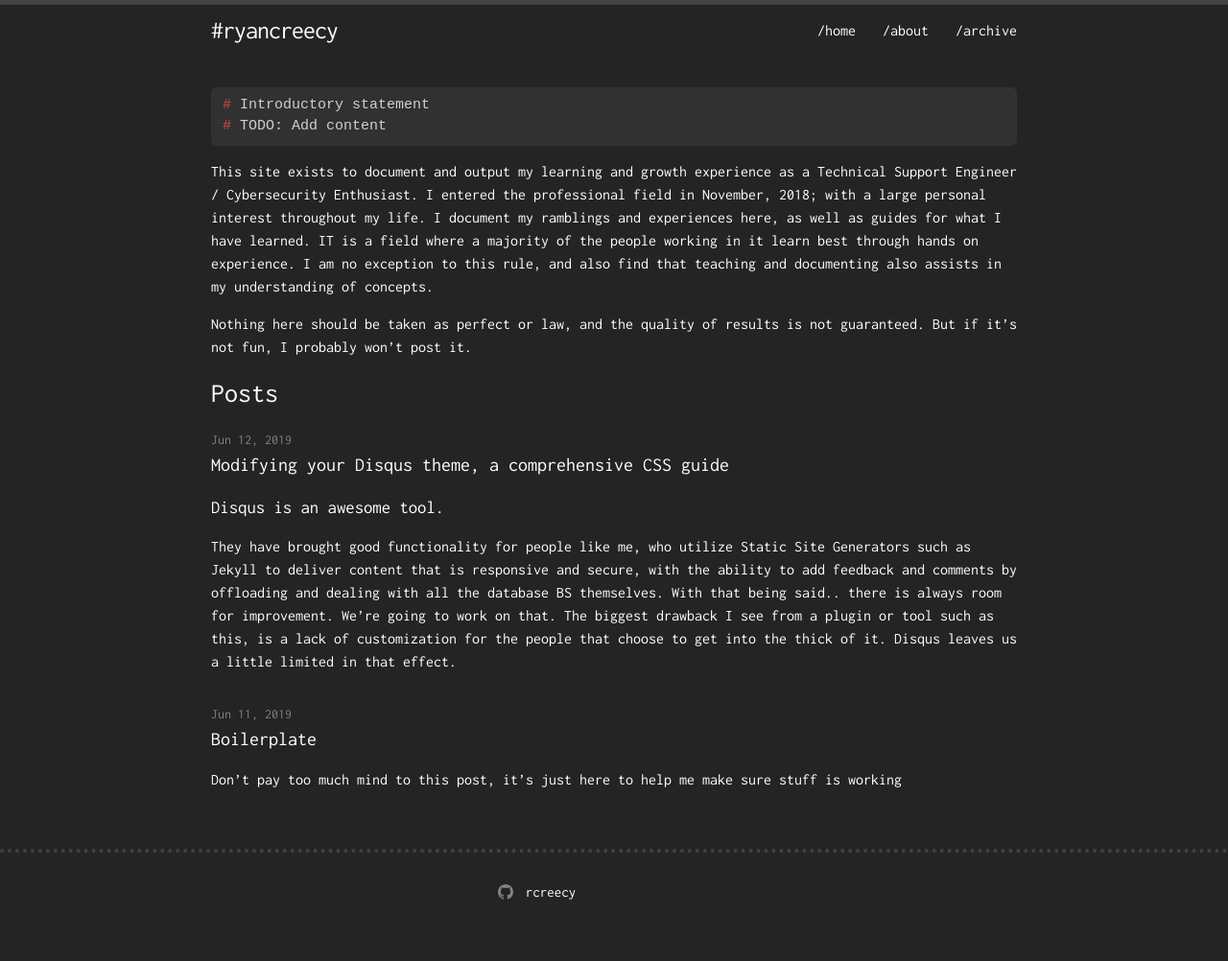
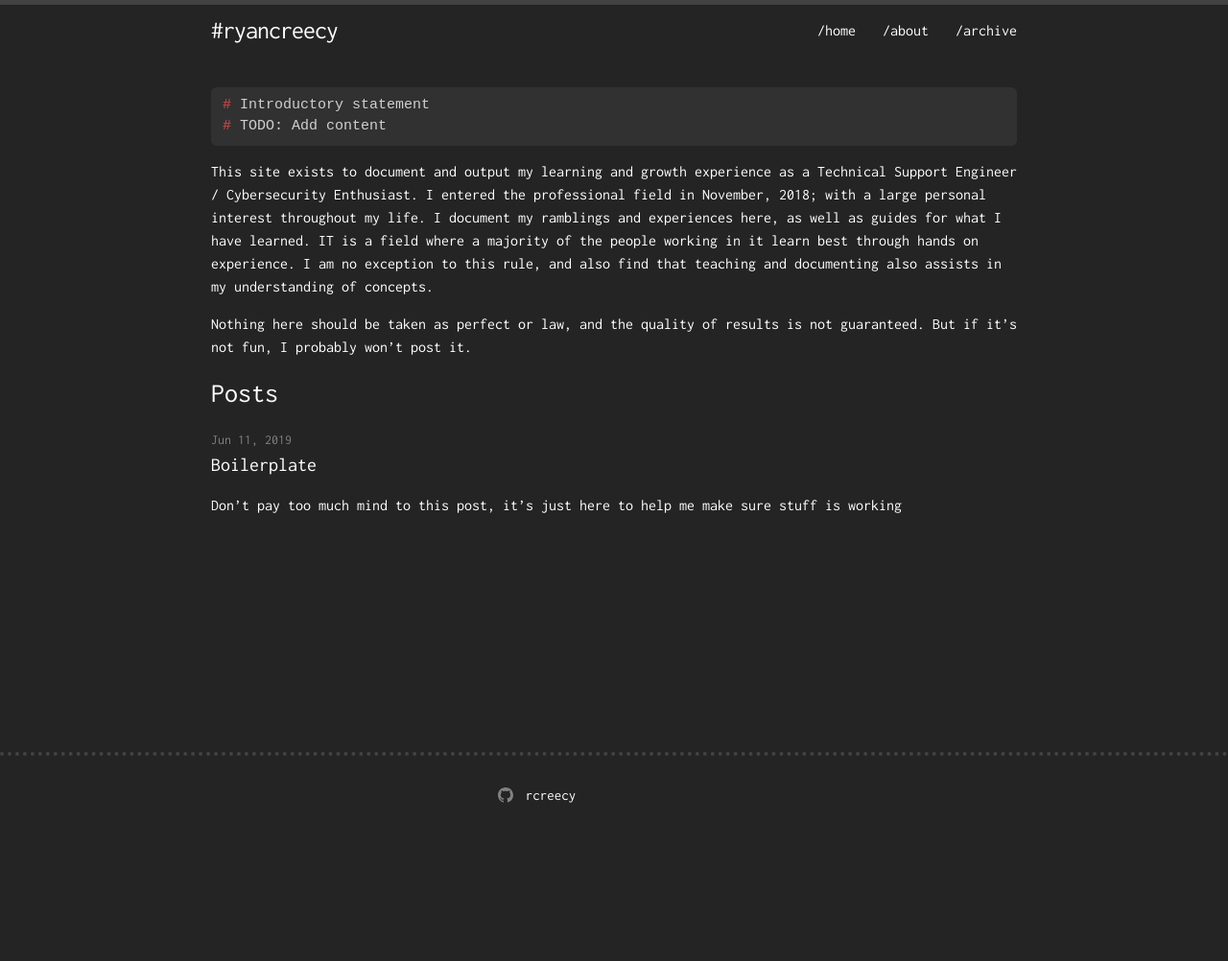
Before and after one commit to rcreecy/ryancreecy, a Jekyll site: the page built from index.md, in a window 1280 px wide. Shown: the whole page at 96% size. Built offline with Jekyll 4.4.1, drawn with Linux system fonts in a browser that asks for light colours; after the commit the page ends 900 px from its top, so only the background shows below that; part of the change alters nothing that is shown.

Commit message:
removed article

````diff
--- a/_posts/2019-06-11-modifying-disqus.markdown
+++ /dev/null
@@ -1,80 +0,0 @@
----
-layout: post
-title:  "Modifying your Disqus theme, a comprehensive CSS guide"
-date:   2019-06-11 21:49:36 -0500
-tags: web-dev tutorial
----
-### Disqus is an awesome tool.
-They have brought good functionality for people like me, who utilize Static Site Generators such as Jekyll to deliver content that is responsive and secure, with the ability to add feedback and comments by offloading and dealing with all the database BS themselves. With that being said.. there is always room for improvement. We're going to work on that. The biggest drawback I see from a plugin or tool such as this, is a lack of customization for the people that choose to get into the thick of it. Disqus leaves us a little limited in that effect.
-<!--more-->
-We're going to review the styles they use, and see if we can't override it and make some changes.
-
-First, let's go over some pre-reqs. Disqus has a few [rules](https://help.disqus.com/installation/disqus-appearance-tweaks) when it comes to changing their appearance. Understandably so, it's a free plugin, and they have to make their money somehow. Thusly, the rules mostly apply to their brand visibility. We won't be touching that, and I encourage you not too either.
-
-Per their website..
-
-#### Elements that can't be edited or removed
-* Social login buttons (Facebook, Twitter, Google, Disqus)
-* Community tab (your site name at the top of the embed)
-* Font size
-* Voting, sharing, and favorite star buttons
-* "Add Disqus to your site" text
-* "# Comments" text above the embed (For home page comment counts, see Adding comment count links to your home page)
-* "Join the Discussion" text
-
-#### With that out of the way, let's take a look at what we *CAN* change.
-This is our Disqus theme, set to "dark" from their site's config.
-
-[Image needs to go here]
-
-The first step is cracking open the inspector tool on your compiled and served website. Simply analyzing the `<head>` tag should point you straight to the CSS they utilize. This is crucial in determining where we need to place our CSS to override in the head tag, as well as having it available to compare and contrast with where the changes need to go.
-
-CSS Specificity is the thing to keep in mind here. [w3schools](https://www.w3schools.com/css/css_specificity.asp) has a good, straightforward write-up of how this works. Essentially, if you can target a more accurate tag or component than an applied style, it will take precedence.
-
-For example, the following CSS selector applied to the body would change the background color of the page to blue.
-```css
-body {
-    background-color: blue;
-}
-```
-However, if we apply a further styling to a `class` within that body, that class will have a background color of red.
-```css
-body {
-    background-color: blue;
-}
-.more-specific-body {
-    background-color: red;
-}
-```
-That's the pretty high level explanation of it, but the heirarchy goes, from highest specificity to lowest, Inline Styles (applied at the TAG element within your HTML) -> ID's (# selectors), Classes (. selectors), and finally elements (core html tags such as body).
-
-The goal here is to utilize specificity when we can, and if worst comes to worst (and I mean, bad practice all your friends will make fun of you for), we can always resort to the `!important` tag to really tell the browser what we want.
-
-By now, you should have found your disqus CSS style sheet using the inspector tool. You can crack this open by alt-clicking the link from inspector. Copy and paste that into your editor (VScode is what I use).
-But wait! You probably don't want to read that mess. Min-css is designed to help speed up load times, but at the high cost of readability.
-
-[The internet has a tool for that.](https://unminify.com/)
-
-With that out of the way, let's start to inspect some of the elements related to our in-place Disqus comments.
-Firefox's inspector tool is handy for this, because it will outline the grid of the elements you are hovering over within the source code for the site.
-
-The first think I want to try to do is get rid of the rounded corners, so let's find the class controls that.
-Using the inspector tool, we can see that the whole input box is surrounded by a `<DIV>` with the class `.textarea-wrapper`, so thats a good place to look.
-```css
-.textarea-wrapper {
-    background: #fff;
-    border: 2px solid #dbdfe4;
-    position: relative;
-    border-radius: 4px;
-    margin: 0 0 0 48px;
-}
-```
-And sure enough, we have a `border-radius` attribute at the ready.
-In our own style sheet then, all we need to do is define the same class, with the modifications we would like to make. In this case, I want a more simplistic approach.
-```css
-.textarea-wrapper {
-    border-radius: 0px;
-    border: 1px solid white;
-}
-```
-Now, we can already see that we've made a direct impact on the appearance of the field.
--- a/_sass/style/_layout.scss
+++ b/_sass/style/_layout.scss
@@ -294,8 +294,3 @@ img.headshot {
   background-color: #b8b8b8;
   color: black;
 }
-
-.textarea-wrapper {
-  border-radius: 0px !important;
-  border: 1px solid white !important;
-}
````
